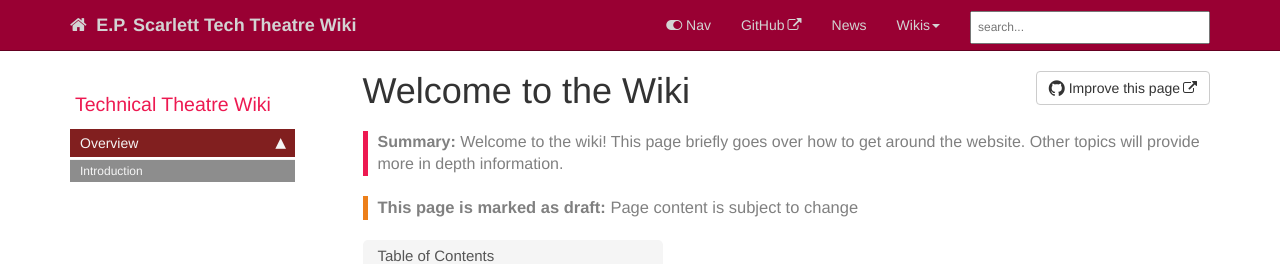
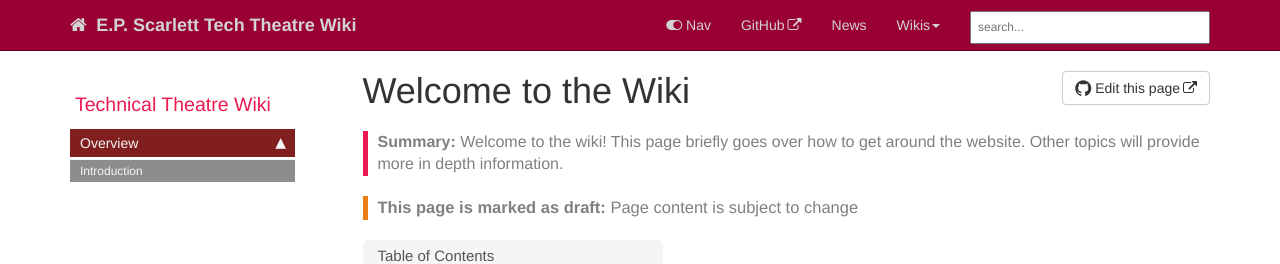
Before and after one commit to epstechtheatre/epstechtheatre.github.io, a Jekyll site: the page built from docs/index.md, in a window 1280 px wide. Shown: the top 264 px of the page. Built offline with Jekyll 4.4.1, drawn with Linux system fonts in a browser that asks for light colours; comment, search, counter and statistics services are not loaded.

Commit message:
change wording from 'improve' to 'edit'

```diff
--- a/docs/_layouts/page.html
+++ b/docs/_layouts/page.html
@@ -11,7 +11,7 @@
    <h1 class="post-title-main">{{ page.title }}</h1>
 
    {% if site.github_editme_path and page.noedit != true %}
-   <a target="_blank" rel="noopener" href="https://github.com/{{site.github_editme_path}}{{page.path}}" class="btn btn-default githubEditButton" role="button"><i class="fa fa-github fa-lg"></i> Improve this page</a>
+   <a target="_blank" rel="noopener" href="https://github.com/{{site.github_editme_path}}{{page.path}}" class="btn btn-default githubEditButton" role="button"><i class="fa fa-github fa-lg"></i> Edit this page</a>
     {% endif %}
 </div>
 
```
